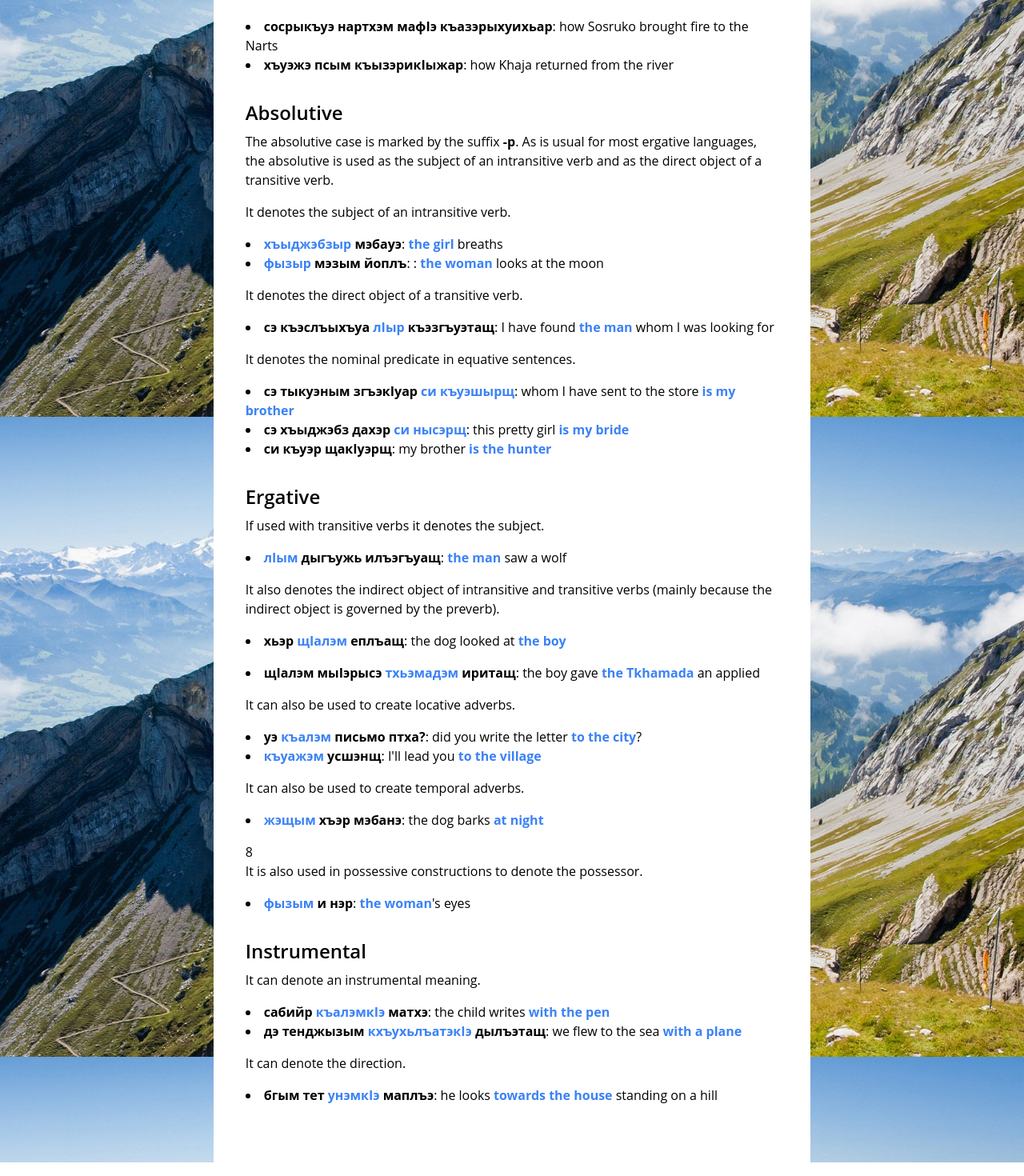
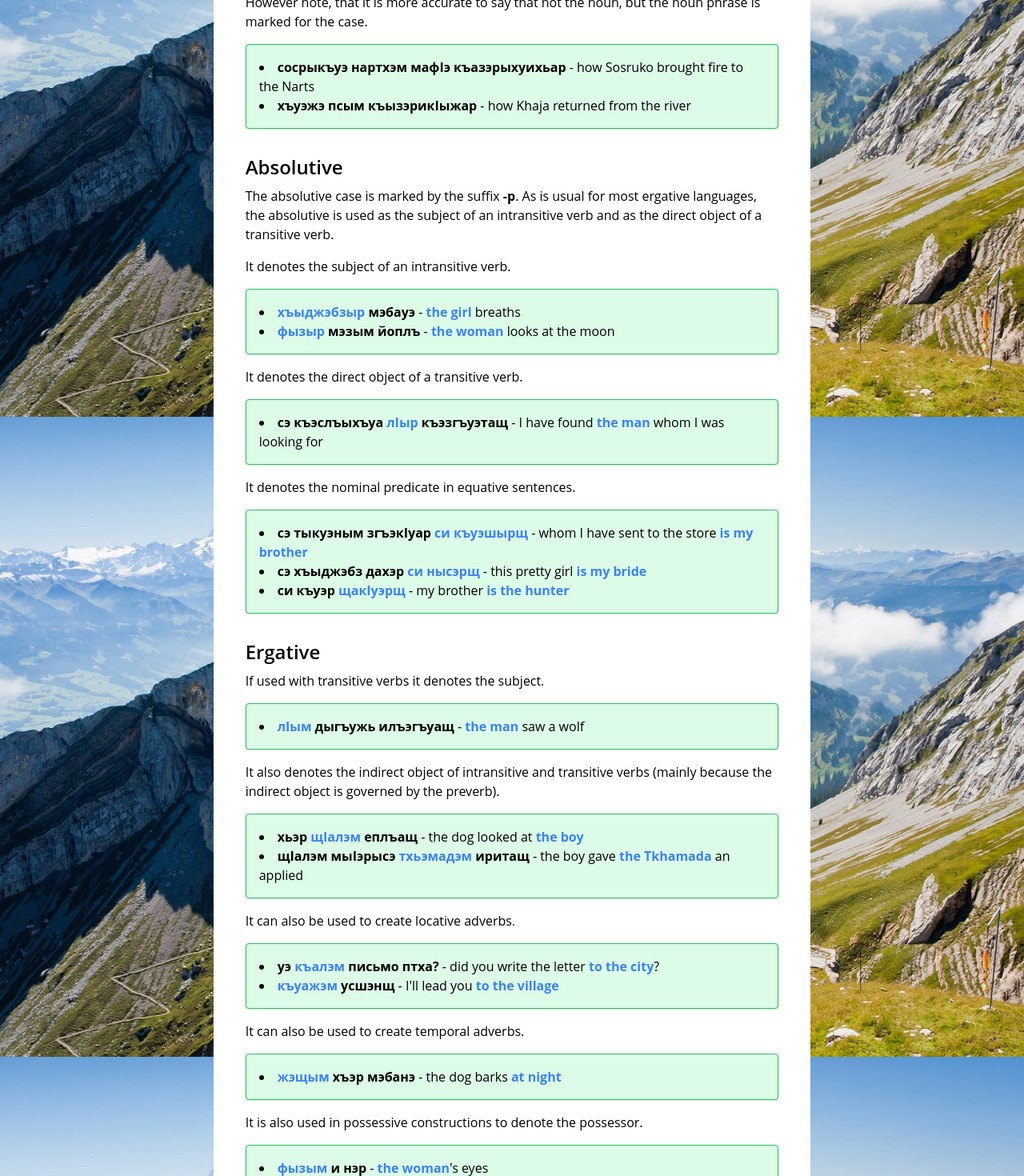
Before and after one commit to LearnCircassian/ultimate-circassian-dictionary-web, a Next.js app: page /grammar/noun in a window 1280 px wide. Shown: the part 1160-2630 px from the top of the page at 80% size. Built offline with nearby package versions, Linux system fonts and the light colour scheme; what tailwindcss-safe-area would draw is missing.

Commit message:
some changes:
+ add NOTE and TODO comments
+ add components which streamline the creation of examples

```diff
--- a/src/pages/grammar/noun.tsx
+++ b/src/pages/grammar/noun.tsx
@@ -2,102 +2,59 @@ import React from "react";
 import GrammarBookContainer from "~/styled-components/GrammarBookContainer";
 import CText, { TranslateText, HighlightText } from "~/styled-components/CText";
 
-function SectionAbsolutive() {
+//TODO(artur): This component should have 3 togglable states: default, expanded and collapsed.
+//             The idea is that one should be able to provide as much examples as possible
+//             without cluttering the page. This way the user can decide how much information is visible.
+//SNIPPET:
+// <ExampleListContainer>
+//   <SimpleTranslationExample>
+//     <></>
+//     <></>
+//   </SimpleTranslationExample>
+// </ExampleListContainer>;
+function ExampleListContainer({ children }: { children: React.ReactNode[] | React.ReactNode }) {
   return (
-    <section className="mb-8">
-      <h2 className="mb-2 text-2xl font-semibold">Absolutive</h2>
-      <p className="mb-4">
-        The absolutive case is marked by the suffix <CText ipa="-r">-р</CText>. As is usual for most
-        ergative languages, the absolutive is used as the subject of an intransitive verb and as the
-        direct object of a transitive verb.
-      </p>
-
-      <p className="mb-4">It denotes the subject of an intransitive verb.</p>
-      <ul className="mb-4 list-inside list-disc">
-        <li>
-          <CText ipa="χədʒabzər mabaːwa">
-            <HighlightText>хъыджэбзыр</HighlightText> мэбауэ
-          </CText>
-          :{" "}
-          <TranslateText>
-            <HighlightText>the girl</HighlightText> breaths
-          </TranslateText>
-        </li>
-        <li>
-          <CText ipa="fəzər mazəm jawpɬ">
-            <HighlightText>фызыр</HighlightText> мэзым йоплъ
-          </CText>
-          : :{" "}
-          <TranslateText>
-            <HighlightText>the woman</HighlightText> looks at the moon
-          </TranslateText>
-        </li>
+    <ul className="mb-4 list-inside list-disc rounded border border-green-500 bg-green-100 p-4 shadow">
+      {Array.isArray(children) ? (
+        children.map((child, index) => <li key={index}>{child}</li>)
+      ) : (
+        <li>{children}</li>
+      )}
     </ul>
-
-      <p className="mb-4">It denotes the direct object of a transitive verb.</p>
-      <ul className="mb-4 list-inside list-disc">
-        <li>
-          <CText ipa="sa qasɬəχʷaː ɬʼər qazʁʷataːɕ">
-            сэ къэслъыхъуа <HighlightText>лIыр</HighlightText> къэзгъуэтащ
-          </CText>
-          :{" "}
-          <TranslateText>
-            I have found <HighlightText>the man</HighlightText> whom I was looking for
-          </TranslateText>
-        </li>
-      </ul>
-      <p className="mb-4">It denotes the nominal predicate in equative sentences.</p>
-      <ul className="mb-4 list-inside list-disc">
-        <li>
-          <CText ipa="sa təkʷanəm zʁakʷʼaːr səj qʷaʃərɕ">
-            сэ тыкуэным згъэкIуар <HighlightText>си къуэшырщ</HighlightText>
-          </CText>
-          :{" "}
-          <TranslateText>
-            whom I have sent to the store <HighlightText>is my brother</HighlightText>
-          </TranslateText>
-        </li>
-        <li>
-          <CText ipa="sa χədʒabz daːxar səj nəsarɕ">
-            сэ хъыджэбз дахэр <HighlightText>си нысэрщ</HighlightText>
-          </CText>
-          :
-          <TranslateText>
-            {" "}
-            this pretty girl <HighlightText>is my bride</HighlightText>
-          </TranslateText>
-        </li>
-        <li>
-          <CText ipa="səj qʷar ɕaːkʷʼarɕ">си къуэр щакIуэрщ</CText>:{" "}
-          <TranslateText>
-            my brother <HighlightText>is the hunter</HighlightText>
-          </TranslateText>
-        </li>
-      </ul>
-    </section>
   );
 }
-export default function NounPage() {
+
+function SimpleTranslationExample({
+  children,
+  ipa,
+}: {
+  children: [React.ReactNode, React.ReactNode];
+  ipa?: string;
+}) {
   return (
-    <GrammarBookContainer>
-      <h1 className="mb-4 text-3xl font-bold">Nouns</h1>
+    <>
+      <CText ipa={ipa}>{children[0]}</CText> - <TranslateText>{children[1]}</TranslateText>
+    </>
+  );
+}
 
+function SectionCase() {
+  return (
     <section className="mb-8">
       <h2 className="mb-2 text-2xl font-semibold">Case</h2>
       <p className="mb-4">
         Kabardian has 4 cases: absolutive (traditionally also called nominative){" "}
         <CText ipa="-r">-р</CText>, ergative <CText ipa="-m">-м</CText>, instrumental{" "}
         <CText ipa="-tʃʼa">-кIэ</CText>, and adverbial <CText ipa="-wa">-уэ</CText>. The case
-          markers are not part of the stem and are only suffixed when the noun is used in a
-          sentence.
+        markers are not part of the stem and are only suffixed when the noun is used in a sentence.
       </p>
       <p className="mb-4">
-          Those 4 cases are divided into primary and secondary cases. The primary cases are only
-          used if the noun is definite, while they are absent if the noun is indefinite (basically{" "}
+        Those 4 cases are divided into primary and secondary cases. The primary cases are only used
+        if the noun is definite, while they are absent if the noun is indefinite (basically{" "}
         <span className="italic">the man</span> vs <span className="italic">a man</span>). The
         secondary cases are morphologically built upon the primary cases. This can be seen in
-          definite nouns, where the instrumental case suffix <CText ipa="-tʃʼa">-кIэ</CText> is
-          added to the ergative suffix <CText ipa="-m">-м</CText>, resulting in
+        definite nouns, where the instrumental case suffix <CText ipa="-tʃʼa">-кIэ</CText> is added
+        to the ergative suffix <CText ipa="-m">-м</CText>, resulting in
         <CText ipa="-mtʃʼa">-мкIэ</CText>, and the adverbial case suffix
         <CText ipa="-wa">-уэ</CText> is added to the nominative suffix <CText ipa="-r">-р</CText>,
         resulting in , resulting in <CText ipa="-raːwa">-рауэ</CText>.
@@ -158,10 +115,10 @@ export default function NounPage() {
       </ul>
 
       <p className="mb-4">
-          There is also a special interaction with the plural forms of a noun, as in their
-          indefinite form they only have the adverbial form, while in their definite form they have
-          all 4 cases. This is in line with the fact that marking the plural is optional and thus
-          also inherently definite.
+        There is also a special interaction with the plural forms of a noun, as in their indefinite
+        form they only have the adverbial form, while in their definite form they have all 4 cases.
+        This is in line with the fact that marking the plural is optional and thus also inherently
+        definite.
       </p>
 
       <table className="mb-4 w-full border-collapse border border-gray-400">
@@ -207,16 +164,16 @@ export default function NounPage() {
         someone. This is also the only case where the plural indefinite form is used, e.g.
       </p>
 
-        <ul className="mb-4 list-inside list-disc">
-          <li>
-            <CText ipa="ɕʼaːɮaxa qəzadaʔʷa">щIалэхэ, къызэдэIуэ</CText>:{" "}
-            <TranslateText>boys, listen to me</TranslateText>
-          </li>
-          <li>
-            <CText ipa="ɕʼaːɮaxa wənamtʃʼa fənajbɮaʁat">щIалэхэ, унэмкIэ фынеблагъэт</CText>:{" "}
-            <TranslateText>boys, visit the house</TranslateText>
-          </li>
-        </ul>
+      <ExampleListContainer>
+        <SimpleTranslationExample ipa="ɕʼaːɮaxa qəzadaʔʷa">
+          <>щIалэхэ, къызэдэIуэ</>
+          <>boys, listen to me</>
+        </SimpleTranslationExample>
+        <SimpleTranslationExample ipa="ɕʼaːɮaxa wənamtʃʼa fənajbɮaʁat">
+          <>щIалэхэ, унэмкIэ фынеблагъэт</>
+          <>boys, visit the house</>
+        </SimpleTranslationExample>
+      </ExampleListContainer>
 
       <p className="mb-4">
         Similar to the plural, other word forms also may require case marking to be grammatical.
@@ -224,147 +181,226 @@ export default function NounPage() {
         marked for the case.
       </p>
 
-        <ul className="mb-4 list-inside list-disc">
-          <li>
-            <CText ipa="sawsrəqʷa naːrtxam maːfʼa qaːzarəxʷəjħaːr">
-              сосрыкъуэ нартхэм мафIэ къазэрыхуихьар
-            </CText>
-            : <TranslateText>how Sosruko brought fire to the Narts</TranslateText>
-          </li>
-          <li>
-            <CText ipa="χʷaːʒa psəm qəzərəjtʃʼəʒaːr">хъуэжэ псым къызэрикIыжар</CText>:{" "}
-            <TranslateText>how Khaja returned from the river</TranslateText>
-          </li>
-        </ul>
+      <ExampleListContainer>
+        <SimpleTranslationExample ipa="sawsrəqʷa naːrtxam maːfʼa qaːzarəxʷəjħaːr">
+          <>сосрыкъуэ нартхэм мафIэ къазэрыхуихьар</>
+          <>how Sosruko brought fire to the Narts</>
+        </SimpleTranslationExample>
+        <SimpleTranslationExample ipa="χʷaːʒa psəm qəzərəjtʃʼəʒaːr">
+          <>хъуэжэ псым къызэрикIыжар</>
+          <>how Khaja returned from the river</>
+        </SimpleTranslationExample>
+      </ExampleListContainer>
     </section>
+  );
+}
 
-      <SectionAbsolutive />
+function SectionAbsolutive() {
+  return (
+    <section className="mb-8">
+      <h2 className="mb-2 text-2xl font-semibold">Absolutive</h2>
+      <p className="mb-4">
+        The absolutive case is marked by the suffix <CText ipa="-r">-р</CText>. As is usual for most
+        ergative languages, the absolutive is used as the subject of an intransitive verb and as the
+        direct object of a transitive verb.
+      </p>
 
+      <p className="mb-4">It denotes the subject of an intransitive verb.</p>
+      <ExampleListContainer>
+        <SimpleTranslationExample ipa="χədʒabzər mabaːwa">
+          <>
+            <HighlightText>хъыджэбзыр</HighlightText> мэбауэ
+          </>
+          <>
+            <HighlightText>the girl</HighlightText> breaths
+          </>
+        </SimpleTranslationExample>
+        <SimpleTranslationExample ipa="fəzər mazəm jawpɬ">
+          <>
+            <HighlightText>фызыр</HighlightText> мэзым йоплъ
+          </>
+          <>
+            <HighlightText>the woman</HighlightText> looks at the moon
+          </>
+        </SimpleTranslationExample>
+      </ExampleListContainer>
+
+      <p className="mb-4">It denotes the direct object of a transitive verb.</p>
+      <ExampleListContainer>
+        <SimpleTranslationExample ipa="sa qasɬəχʷaː ɬʼər qazʁʷataːɕ">
+          <>
+            сэ къэслъыхъуа <HighlightText>лIыр</HighlightText> къэзгъуэтащ
+          </>
+          <>
+            I have found <HighlightText>the man</HighlightText> whom I was looking for
+          </>
+        </SimpleTranslationExample>
+      </ExampleListContainer>
+
+      <p className="mb-4">It denotes the nominal predicate in equative sentences.</p>
+      <ExampleListContainer>
+        <SimpleTranslationExample ipa="sa təkʷanəm zʁakʷʼaːr səj qʷaʃərɕ">
+          <>
+            сэ тыкуэным згъэкIуар <HighlightText>си къуэшырщ</HighlightText>
+          </>
+          <>
+            whom I have sent to the store <HighlightText>is my brother</HighlightText>
+          </>
+        </SimpleTranslationExample>
+        <SimpleTranslationExample ipa="sa χədʒabz daːxar səj nəsarɕ">
+          <>
+            сэ хъыджэбз дахэр <HighlightText>си нысэрщ</HighlightText>
+          </>
+          <>
+            this pretty girl <HighlightText>is my bride</HighlightText>
+          </>
+        </SimpleTranslationExample>
+        <SimpleTranslationExample ipa="səj qʷar ɕaːkʷʼarɕ">
+          <>
+            си къуэр <HighlightText>щакIуэрщ</HighlightText>
+          </>
+          <>
+            my brother <HighlightText>is the hunter</HighlightText>
+          </>
+        </SimpleTranslationExample>
+      </ExampleListContainer>
+    </section>
+  );
+}
+function SectionErgative() {
+  return (
     <section className="mb-8">
       <h2 className="mb-2 text-2xl font-semibold">Ergative</h2>
       <p className="mb-4">If used with transitive verbs it denotes the subject.</p>
-        <ul className="mb-4 list-inside list-disc">
-          <li>
-            <CText ipa="ɬʼəm dəʁʷəʑ jəɬaʁʷaːɕ">
+      <ExampleListContainer>
+        <SimpleTranslationExample ipa="ɬʼəm dəʁʷəʑ jəɬaʁʷaːɕ">
+          <>
             <HighlightText>лIым</HighlightText> дыгъужь илъэгъуащ
-            </CText>
-            :{" "}
-            <TranslateText>
+          </>
+          <>
             <HighlightText>the man</HighlightText> saw a wolf
-            </TranslateText>
-          </li>
-        </ul>
+          </>
+        </SimpleTranslationExample>
+      </ExampleListContainer>
       <p className="mb-4">
-          It also denotes the indirect object of intransitive and transitive verbs (mainly because
-          the indirect object is governed by the preverb).
+        It also denotes the indirect object of intransitive and transitive verbs (mainly because the
+        indirect object is governed by the preverb).
       </p>
-        <ul className="mb-4 list-inside list-disc">
-          <li>
-            <CText ipa="ħar ɕʼaːɮam japɬaːɕ">
+
+      <ExampleListContainer>
+        <SimpleTranslationExample ipa="ħar ɕʼaːɮam japɬaːɕ">
+          <>
             хьэр <HighlightText>щIалэм</HighlightText> еплъащ
-            </CText>
-            :{" "}
-            <TranslateText>
+          </>
+          <>
             the dog looked at <HighlightText> the boy</HighlightText>
-            </TranslateText>
-          </li>
-        </ul>
-        <ul className="mb-4 list-inside list-disc">
-          <li>
-            <CText ipa="ɕʼaːɮam məʔarəsa tħamaːdam jərətaːɕ">
+          </>
+        </SimpleTranslationExample>
+        <SimpleTranslationExample ipa="ɕʼaːɮam məʔarəsa tħamaːdam jərətaːɕ">
+          <>
             щIалэм мыIэрысэ <HighlightText>тхьэмадэм</HighlightText> иритащ
-            </CText>
-            :{" "}
-            <TranslateText>
+          </>
+          <>
+            {" "}
             the boy gave <HighlightText>the Tkhamada</HighlightText> an applied
-            </TranslateText>
-          </li>
-        </ul>
+          </>
+        </SimpleTranslationExample>
+      </ExampleListContainer>
       <p className="mb-4">It can also be used to create locative adverbs.</p>
-        <ul className="mb-4 list-inside list-disc">
-          <li>
-            <CText ipa="wa qaːɮam pəjsmaw ptxaː">
+      <ExampleListContainer>
+        <SimpleTranslationExample ipa="wa qaːɮam pəjsmaw ptxaː">
+          <>
             уэ <HighlightText>къалэм</HighlightText> письмо птха?
-            </CText>
-            :{" "}
-            <TranslateText>
+          </>
+          <>
             did you write the letter <HighlightText>to the city</HighlightText>?
-            </TranslateText>
-          </li>
-          <li>
-            <CText ipa="qʷaːʒam wəsʃanɕ">
+          </>
+        </SimpleTranslationExample>
+        <SimpleTranslationExample ipa="qʷaːʒam wəsʃanɕ">
+          <>
             <HighlightText>къуажэм</HighlightText> усшэнщ
-            </CText>
-            :{" "}
-            <TranslateText>
+          </>
+          <>
             I&apos;ll lead you <HighlightText>to the village</HighlightText>
-            </TranslateText>
-          </li>
-        </ul>
+          </>
+        </SimpleTranslationExample>
+      </ExampleListContainer>
       <p className="mb-4">It can also be used to create temporal adverbs.</p>
-        <ul className="mb-4 list-inside list-disc">
-          <li>
-            <CText ipa="ʒaɕəm ħar mabaːna">
+
+      <ExampleListContainer>
+        <SimpleTranslationExample ipa="ʒaɕəm ħar mabaːna">
+          <>
             <HighlightText>жэщым</HighlightText> хъэр мэбанэ
-            </CText>
-            :{" "}
-            <TranslateText>
+          </>
+          <>
             the dog barks <HighlightText>at night</HighlightText>
-            </TranslateText>
-          </li>
-        </ul>
-        8
+          </>
+        </SimpleTranslationExample>
+      </ExampleListContainer>
+
       <p className="mb-4">It is also used in possessive constructions to denote the possessor.</p>
-        <ul className="mb-4 list-inside list-disc">
-          <li>
-            <CText ipa="fəzəm jə nar">
+
+      <ExampleListContainer>
+        <SimpleTranslationExample ipa="fəzəm jə nar">
+          <>
             <HighlightText>фызым</HighlightText> и нэр
-            </CText>
-            :{" "}
-            <TranslateText>
+          </>
+          <>
             <HighlightText>the woman</HighlightText>&apos;s eyes
-            </TranslateText>
-          </li>
-        </ul>
+          </>
+        </SimpleTranslationExample>
+      </ExampleListContainer>
     </section>
+  );
+}
 
+function SectionInstrumental() {
+  return (
     <section className="mb-8">
       <h2 className="mb-2 text-2xl font-semibold">Instrumental</h2>
       <p className="mb-4">It can denote an instrumental meaning.</p>
-        <ul className="mb-4 list-inside list-disc">
-          <li>
-            <CText ipa="saːbəjr qaːɮamtʃʼa maːtxa">
+      <ExampleListContainer>
+        <SimpleTranslationExample ipa="saːbəjr qaːɮamtʃʼa maːtxa">
+          <>
             сабийр <HighlightText>къалэмкIэ</HighlightText> матхэ
-            </CText>
-            :{" "}
-            <TranslateText>
+          </>
+          <>
             the child writes <HighlightText>with the pen</HighlightText>
-            </TranslateText>
-          </li>
-          <li>
-            <CText ipa="da tajndʒəzəm qχʷəħɬaːtatʃʼa dəɬataːɕ">
+          </>
+        </SimpleTranslationExample>
+        <SimpleTranslationExample ipa="da tajndʒəzəm qχʷəħɬaːtatʃʼa dəɬataːɕ">
+          <>
             дэ тенджызым <HighlightText>кхъухьлъатэкIэ</HighlightText> дылъэтащ
-            </CText>
-            :{" "}
-            <TranslateText>
+          </>
+          <>
             we flew to the sea <HighlightText>with a plane</HighlightText>
-            </TranslateText>
-          </li>
-        </ul>
+          </>
+        </SimpleTranslationExample>
+      </ExampleListContainer>
 
       <p className="mb-4">It can denote the direction.</p>
-        <ul className="mb-4 list-inside list-disc">
-          <li>
-            <CText ipa="bɣəm tajt wənamtʃʼa maːpɬa">
+
+      <ExampleListContainer>
+        <SimpleTranslationExample ipa="bɣəm tajt wənamtʃʼa maːpɬa">
+          <>
             бгым тет <HighlightText>унэмкIэ</HighlightText> маплъэ
-            </CText>
-            :{" "}
-            <TranslateText>
+          </>
+          <>
             he looks <HighlightText> towards the house</HighlightText> standing on a hill
-            </TranslateText>
-          </li>
-        </ul>
+          </>
+        </SimpleTranslationExample>
+      </ExampleListContainer>
     </section>
+  );
+}
+export default function NounPage() {
+  return (
+    <GrammarBookContainer>
+      <h1 className="mb-4 text-3xl font-bold">Nouns</h1>
+      <SectionCase />
+      <SectionAbsolutive />
+      <SectionErgative />
+      <SectionInstrumental />
     </GrammarBookContainer>
   );
 }
--- a/src/styled-components/GrammarBookContainer.tsx
+++ b/src/styled-components/GrammarBookContainer.tsx
@@ -1,5 +1,6 @@
 import React from "react";
 
+// TODO(artur): Make better breakpoints.
 export default function GrammarBookContainer({ children }: { children: React.ReactNode }) {
-  return <div className="mx-auto mt-2 w-7/12 bg-white p-10">{children}</div>;
+  return <div className="mx-auto mt-2 w-11/12 bg-white p-10 md:w-7/12">{children}</div>;
 }
```
Also changed, not shown: src/styled-components/CText.tsx (+11 -0 lines). Lines whose indentation alone changed are shown as unchanged.
